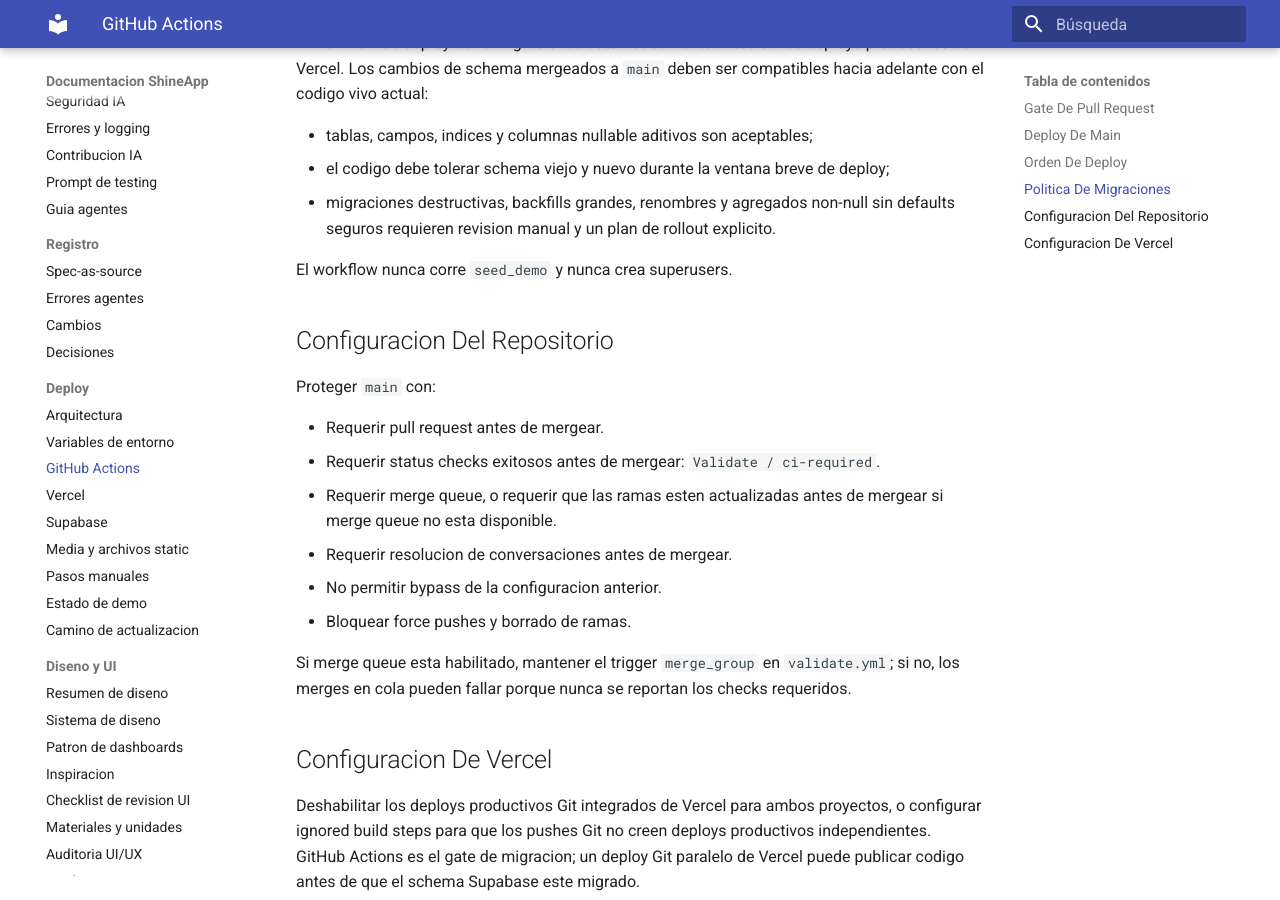
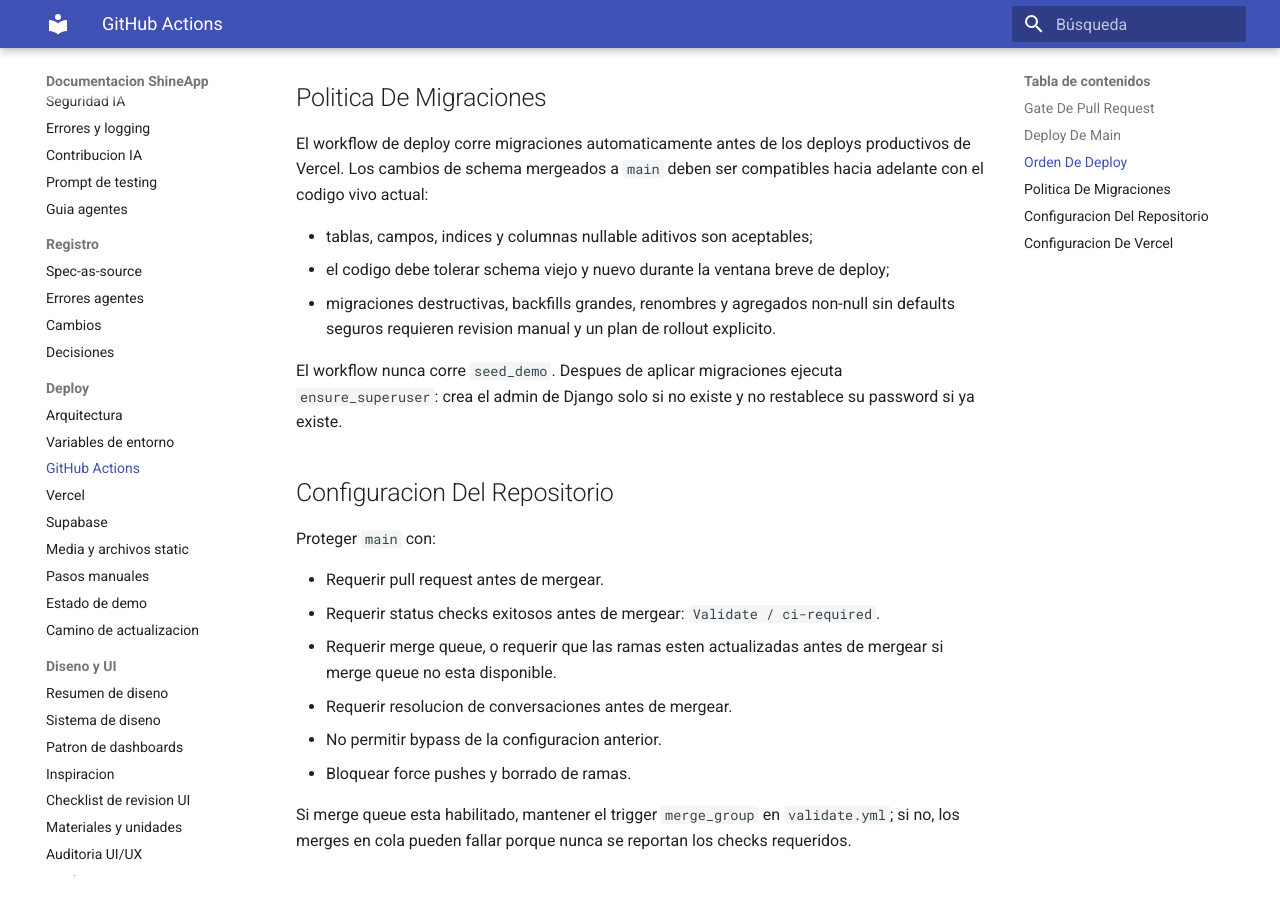
Before and after one commit to juanikitro/ShineApp, an MkDocs documentation site: the page built from docs/deployment/github-actions.md, in a window 1280 px wide and 900 px high, scrolled down 2798 px. Built offline with MkDocs 1.6.1 and Material for MkDocs 9.7.7, drawn with Linux system fonts in a browser that asks for light colours; some of the changed text lies outside the part shown.

Commit message:
docs(spec): align implementation documentation (#244)

```diff
--- a/docs/deployment/github-actions.md
+++ b/docs/deployment/github-actions.md
@@ -56,9 +56,12 @@
 
 - `DATABASE_URL`
 - `DJANGO_MIGRATION_SECRET_KEY`
+- `DJANGO_SUPERUSER_USERNAME`
+- `DJANGO_SUPERUSER_PASSWORD`
 
 Secret opcional del entorno `demo-production`:
 
+- `DJANGO_SUPERUSER_EMAIL`
 - `SMOKE_TEST_TOKEN`
 
 Los secretos de runtime backend quedan en el proyecto Vercel API. No duplicar `DJANGO_SECRET_KEY`, claves Supabase S3 ni secretos SMTP en GitHub salvo que un workflow futuro necesite explicitamente una credencial deploy-time mas acotada.
@@ -90,7 +93,9 @@
 - el codigo debe tolerar schema viejo y nuevo durante la ventana breve de deploy;
 - migraciones destructivas, backfills grandes, renombres y agregados non-null sin defaults seguros requieren revision manual y un plan de rollout explicito.
 
-El workflow nunca corre `seed_demo` y nunca crea superusers.
+El workflow nunca corre `seed_demo`. Despues de aplicar migraciones ejecuta
+`ensure_superuser`: crea el admin de Django solo si no existe y no restablece
+su password si ya existe.
 
 ## Configuracion Del Repositorio
 
```
Also changed, not shown: CHANGELOG.md (+2 -0 lines), docs/contexto/aplicaciones.md (+5 -0 lines), docs/contexto/arquitectura.md (+5 -0 lines), docs/indice.md (+3 -0 lines), docs/registro/cambios/2026-07-24-actualizacion-seguridad-postcss.md (added, +13 -0 lines), docs/registro/cambios/2026-07-24-creacion-rapida-en-cotizaciones-reservas-grupales.md (added, +25 -0 lines), docs/registro/cambios/index.md (+2 -0 lines).
